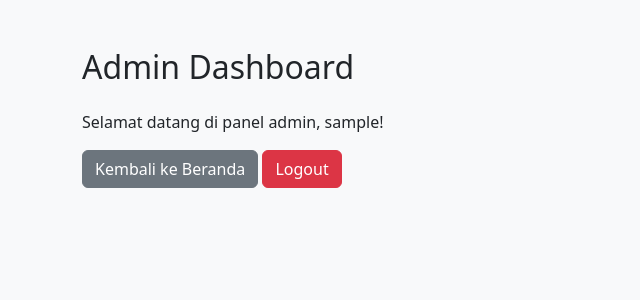
After one commit to LixUb/e-arsip, a PHP site: page /admin.php in a window 1280 px wide. The commit adds this page. Shown: the top 300 px of the page, without its empty margins (0-640 px from the left). Run offline with PHP 8.4, Linux system fonts and the light colour scheme; the visitor is signed in with stand-in values (Sample User, id 1).

Commit message:
commited

```diff
--- /dev/null
+++ b/src/admin.php
@@ -0,0 +1,25 @@
+<?php
+session_start();
+
+if (!isset($_SESSION['admin'])) {
+    header("Location: login.php");
+    exit();
+}
+?>
+
+<!DOCTYPE html>
+<html>
+<head>
+    <title>Admin Panel</title>
+    <link rel="stylesheet" href="https://cdn.jsdelivr.net/npm/bootstrap@5.3.0/dist/css/bootstrap.min.css">
+</head>
+<body class="bg-light">
+    <div class="container mt-5">
+        <h2 class="mb-4">Admin Dashboard</h2>
+        <p>Selamat datang di panel admin, <?php echo $_SESSION['username']; ?>!</p>
+
+        <a href="index.php" class="btn btn-secondary">Kembali ke Beranda</a>
+        <a href="logout.php" class="btn btn-danger">Logout</a>
+    </div>
+</body>
+</html>
--- a/src/index.php
+++ b/src/index.php
@@ -96,6 +96,8 @@ function formatFileSize($bytes) {
         <header class="header">
             <h1>Electronic Document Archive</h1>
             <p>Organize, store, and manage your digital documents,</p>
+            <a href="login.php" class="btn btn-primary" style="position: absolute; top: 10px; right: 10px;">Login</a>
+
         </header>
 
         <?php if (!empty($message)): ?>
@@ -125,7 +127,7 @@ function formatFileSize($bytes) {
                     <div class="form-group">
                         <label for="tags" class="form-label">Tags (Optional)</label>
                         <input type="text" name="tags" id="tags" class="form-input" placeholder="Enter tags separated by commas">
-                        <small style="color: #6b7280; font-size: 0.875rem; margin-top: 0.25rem;">Rayhanul Hafiz</small>
+                        <small style="color: #6b7280; font-size: 0.875rem; margin-top: 0.25rem;"></small>
                     </div>
                 </div>
 
```
